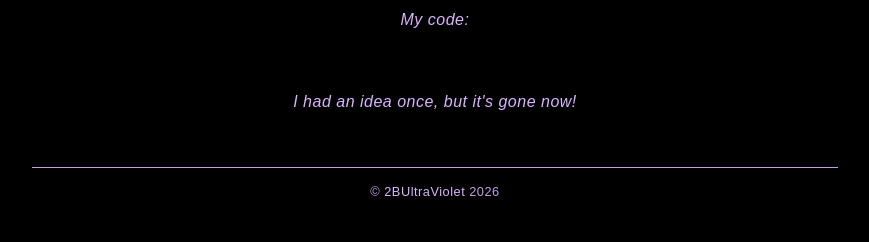
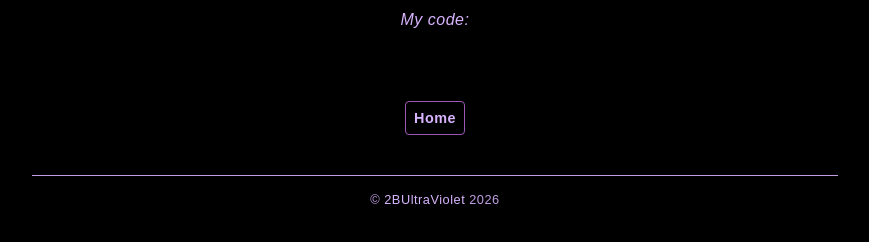
Before and after one commit to 2BUltraViolet/ultraviolet.github.io, a plain HTML site: page index.html in a window 1280 px wide. Shown: the part 122-364 px from the top of the page, without its empty margins (205-1074 px from the left). Drawn offline with Linux system fonts and the light colour scheme; no server answers.

Commit message:
Added home button

```diff
--- a/index.html
+++ b/index.html
@@ -16,7 +16,9 @@
     <p class="subtitle">My code:</p>
     <div id="repos"></div>
     <script src="scripts\repos.js"></script>
-    <p class="subtitle">I had an idea once, but it's gone now!</p>
+    <div class="social-links">
+        <a href="https://ultraviolet.me.uk">Home</a>
+    </div>
     <footer>
       <p>&copy; <a href="https://code.ultraviolet.me.uk">2BUltraViolet</a> 2026</p>
     </footer>
```
